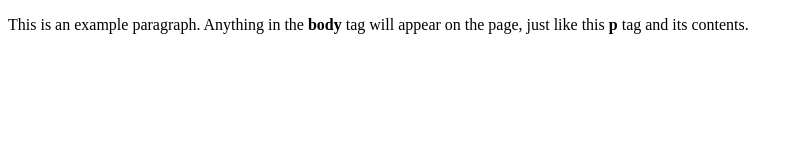
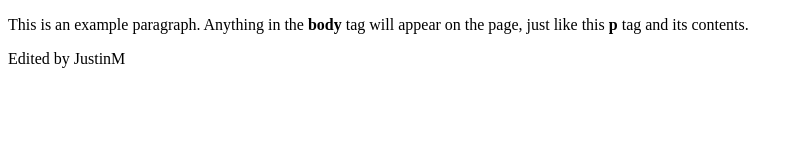
Before and after one commit to DataSciJustin/Illinois-STD-Rates-2000-16-Narrative, a plain HTML site: page index.html in a window 1280 px wide. Shown: the whole page, without its empty margins (0-800 px from the left). Drawn offline with Linux system fonts and the light colour scheme.

Commit message:
my first add

```diff
--- a/index.html
+++ b/index.html
@@ -5,5 +5,6 @@
   </head>
   <body>
     <p>This is an example paragraph. Anything in the <strong>body</strong> tag will appear on the page, just like this <strong>p</strong> tag and its contents.</p>
+	<p>Edited by JustinM</p>
   </body>
 </html>
```
